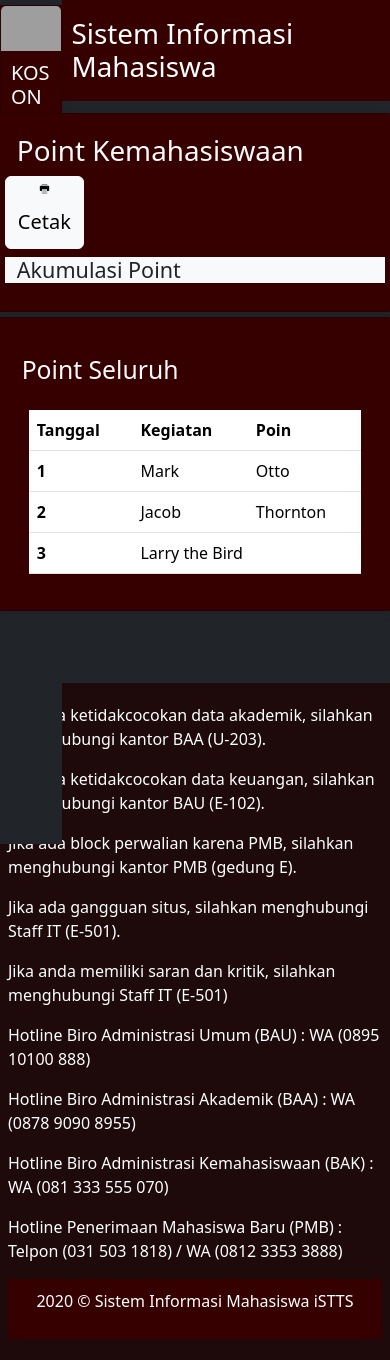
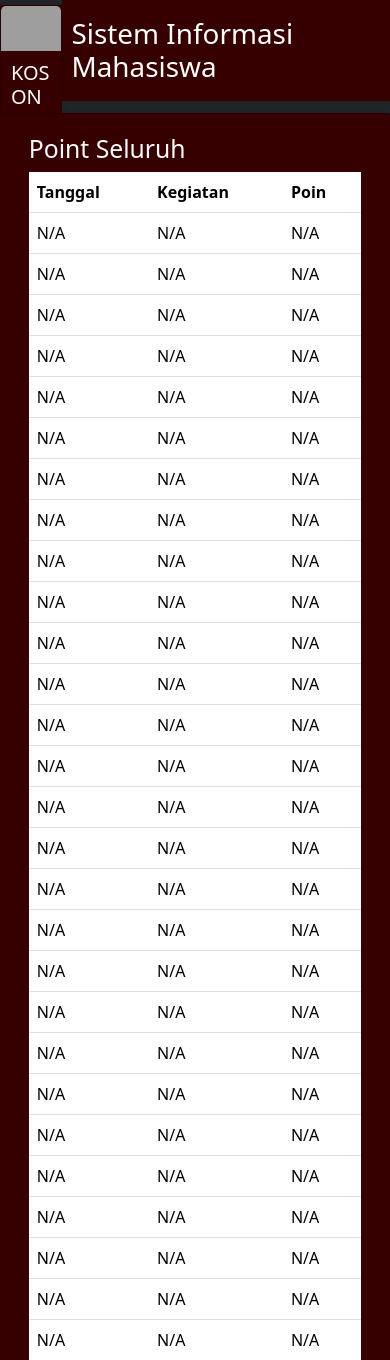
Before and after one commit to Xrror404/Project_BWP, a Laravel app: page /point in a window 390 px wide. Shown: the top 1360 px of the page. Before the commit the page ends 1339 px from the top, so only its background shows below. Run offline with Laravel 10, Linux system fonts and the light colour scheme; data comes from the database, SQL or seed files in the repository; some libraries are stand-ins or nearby versions; grey boxes are pictures that could not be loaded.

Commit message:
Poin
Untuk Controller Models sudah di benerin cuman poin e masih keluarnya NA

```diff
--- a/Project/app/Http/Controllers/PoinController.php
+++ b/Project/app/Http/Controllers/PoinController.php
@@ -3,11 +3,23 @@
 namespace App\Http\Controllers;
 
 use Illuminate\Http\Request;
+use App\Models\Poin;
+use App\Models\PenerimaPoin;
 
 class PoinController extends Controller
 {
-    public function RedirectTo(Request $request)
+    public function index($id_user = null)
     {
-        return view('Point');
+        if ($id_user) {
+            $poinUser = PenerimaPoin::where('id_penerima', $id_user)
+                ->with('poin')
+                ->get();
+        } else {
+            // If $id_user is not provided, you might want to retrieve all records or handle it accordingly.
+            $poinUser = PenerimaPoin::with('poin')->get();
+        }
+
+        // Adjust the view name to 'Point'
+        return view('Point', compact('poinUser'));
     }
 }
--- a/Project/app/Models/PenerimaPoin.php
+++ b/Project/app/Models/PenerimaPoin.php
@@ -8,16 +8,12 @@
 class PenerimaPoin extends Model
 {
     use HasFactory;
-    protected $table = 'penerima_poin';
 
     protected $primaryKey = 'id_pp';
+    protected $table = 'penerima_poin'; // Sesuaikan dengan nama tabel yang benar
+
     public function poin()
     {
-        return $this->belongsTo(Poin::class);
-    }
-
-    public function user()
-    {
-        return $this->belongsTo(User::class);
+        return $this->belongsTo(Poin::class, 'id_acara', 'id_acara');
     }
 }
--- a/Project/app/Models/Poin.php
+++ b/Project/app/Models/Poin.php
@@ -8,12 +8,11 @@
 class Poin extends Model
 {
     use HasFactory;
-    protected $table = 'poin';
 
     protected $primaryKey = 'id_acara';
 
     public function penerimaPoin()
     {
-        return $this->hasMany(PenerimaPoin::class);
+        return $this->hasMany(PenerimaPoin::class, 'id_acara', 'id_acara');
     }
 }
--- a/Project/resources/views/layouts/SIM.blade.php
+++ b/Project/resources/views/layouts/SIM.blade.php
@@ -186,7 +186,7 @@
     </style>
 </head>
 
-<body class="bg-dark p-0">
+<body class="bg-black p-0">
     <div class="row p-0">
         <div class="col-md-2 pt-0">
             <div class="sidebar p-0 bg-dark">
@@ -235,6 +235,8 @@
                                 <button class="text-black h4" onclick="redirectToHome()">Beranda</button>
                                 <button id="pointButton" class="text-black h4"
                                     onclick="redirectToPoint()">Point</button>
+                                {{-- <a href="{{ route('poin.index', ['id_user' => $id_user]) }}">Ke halaman poin</a> --}}
+
                                 <button class="text-black h4" onclick="toggleInfo('info3', event)">Akademik</button>
                                 <div class="additional-info" id="info3">
                                     <button class="text-black h4" onclick="redirectToInfo()">Informasi Mata</button>
@@ -275,10 +277,10 @@
         </div>
         <div class="col-md-10 p-0">
             <div class="container-fluid m-0 p-0">
-                    <div class="container-fluid" id="headerContainer">
-                        <img src="../Assets/logoistts.png" alt="" style="height: 2vw; height: 6vh;">
-                        <h1 class="ms-3 mb-0">Sistem Informasi Mahasiswa</h1>
-                    </div>
+                <div class="container-fluid" id="headerContainer">
+                    <img src="../Assets/logoistts.png" alt="" style="height: 2vw; height: 6vh;">
+                    <h1 class="ms-3 mb-0">Sistem Informasi Mahasiswa</h1>
+                </div>
                 <div class="content bg-dark pb-0">
                     @yield('content')
                 </div>
@@ -342,7 +344,7 @@
         }
 
         function redirectToPoint() {
-            window.location.href = '{{route('point')}}';
+            window.location.href = '{{ route('point') }}';
         }
 
         function redirectToInfo() {
--- a/Project/resources/views/point.blade.php
+++ b/Project/resources/views/point.blade.php
@@ -1,42 +1,12 @@
 @extends('layouts.SIM')
 
 @section('content')
-    {{-- <div class="container"> --}}
-    <!-- Display student data if available -->
     <div class="card">
         <div class="card-body">
-            <div class="row">
-                <div class="col-md-8 d-flex align-items-center">
-                    <h1 class="text-light"> Point Kemahasiswaan </h1>
-                </div>
-                <div class="col-md-4 text-right p-0">
-                    <div class="row">
-                        <div class="col-md-4">
-                            <Button class="btn btn-light"style="width:auto;"onclick="printPage()">
-                                <img src="../Assets/PrintLogo.png" alt="" srcset=""style="width:5vw;height: auto;padding-bottom:2vh;">
-                                <h5>Cetak</h5>
-                            </Button>
-                        </div>
-                        <div class="col-md-8">
-                            <div class="container bg-light">
-                                <h4>Akumulasi Point</h4>
-                            </div>
-                        </div>
-                    </div>
-                </div>
-            </div>
-        </div>
-    </div>
-    <div class="card text-left">
-        <div class="card-body">
-            <div class="row">
-                <div class="col-md-12 p-0">
-                    <div class="container"style="padding:2vh;">
-                        <h2 class="text-light">Point Seluruh</h2>
-                    </div>
-                </div>
-            </div>
+            <!-- Your existing content -->
+
             <div class="container">
+                <h2 class="text-light">Point Seluruh</h2>
                 <table class="table">
                     <thead>
                         <tr>
@@ -46,76 +16,35 @@
                         </tr>
                     </thead>
                     <tbody>
-                        <tr>
-                            <th scope="row">1</th>
-                            <td>Mark</td>
-                            <td>Otto</td>
-                        </tr>
-                        <tr>
-                            <th scope="row">2</th>
-                            <td>Jacob</td>
-                            <td>Thornton</td>
-                        </tr>
-                        <tr>
-                            <th scope="row">3</th>
-                            <td colspan="2">Larry the Bird</td>
-                        </tr>
+                        @forelse($poinUser as $poin)
+                            <tr>
+                                <td>{{ $poin->poin->poin_added_date ?? 'N/A' }}</td>
+                                <td>{{ $poin->poin->nama_acara ?? 'N/A' }}</td>
+                                <td>{{ $poin->poin->jml_poin ?? 'N/A' }}</td>
+                            </tr>
+                        @empty
+                            <tr>
+                                <td colspan="3">No data available</td>
+                            </tr>
+                        @endforelse
+
                     </tbody>
                 </table>
+                <!-- Tambahkan ini sebelum loop untuk debugging -->
+                {{-- dd($poinUser) --}}
+                {{-- @foreach ($poinUser as $penerimaPoin)
+                    @if ($penerimaPoin->poin)
+                        <p>Tanggal: {{ $penerimaPoin->poin->poin_added_date }}</p>
+                        <p>Kegiatan: {{ $penerimaPoin->poin->nama_acara }}</p>
+                        <p>Poin: {{ $penerimaPoin->poin->jml_poin }}</p>
+                        <hr>
+                    @endif
+                @endforeach --}}
+
             </div>
         </div>
     </div>
     <br>
-    {{-- minat bakat nya yang card nya  --}}
-    {{-- penalaran card nya --}}
-    {{-- <br>
-    <div class="card">
-        <div class="card-body">
-            <div class="row">
-                <div class="col-md-6">
-                    <h5 class="card-title">Penalaran</h5>
-                    <p class="card-text">Tanggal:</p>
-                    <p class="card-text">Kegiatan:</p>
-                </div>
-
-                <div class="col-md-6 text-right">
-                    <p class="card-text">Point</p>
-                </div>
-            </div>
-        </div>
-    </div>
-    <br>
-    <div class="card">
-        <div class="card-body">
-            <div class="row">
-                <div class="col-md-6">
-                    <h5 class="card-title">Organisasi</h5>
-                    <p class="card-text">Tanggal:</p>
-                    <p class="card-text">Kegiatan:</p>
-                </div>
-
-                <div class="col-md-6 text-right">
-                    <p class="card-text">Point</p>
-                </div>
-            </div>
-        </div>
-    </div>
-    <br>
-    <div class="card">
-<div class="card-body">
-            <div class="row">
-                <div class="col-md-6">
-                    <h5 class="card-title">Kerohanian</h5>
-                    <p class="card-text">Tanggal:</p>
-                    <p class="card-text">Kegiatan:</p>
-                </div>
-
-                <div class="col-md-6 text-right">
-                    <p class="card-text">Point</p>
-                </div>
-            </div>
-        </div>
-    </div> --}}
     <script>
         function printPage() {
             window.print();
--- a/Project/routes/web.php
+++ b/Project/routes/web.php
@@ -2,7 +2,6 @@
 
 use App\Http\Controllers\HomeController;
 use App\Http\Controllers\LoginController;
-use App\Http\Controllers\PoinController;
 use Illuminate\Support\Facades\Route;
 /*
 |--------------------------------------------------------------------------
@@ -25,7 +24,10 @@
 });
 Route::get('/Home', [HomeController::class, 'RedirectTo'])->name('home');
 
-Route::get('/point',[PoinController::class,'RedirectTo'])->name('point');
+use App\Http\Controllers\PoinController;
+
+Route::get('/point', [PoinController::class, 'index'])->name('point');
+
 Route::get('/info', function () {
     return view('info');
 })->name('info');
```
Also changed, not shown: Project/resources/views/Login.blade.php (+8 -8 lines), db.sql (+4 -3 lines), Project/database/migrations/2023_12_02_022916_create_poins_table.php (added), Project/database/migrations/2023_12_02_022955_create_penerima_poins_table.php (added).
